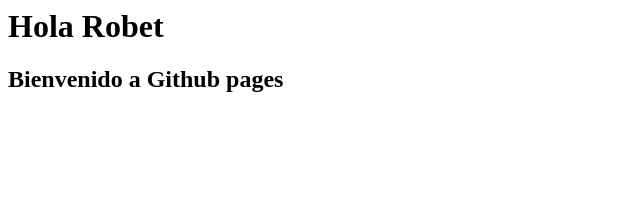
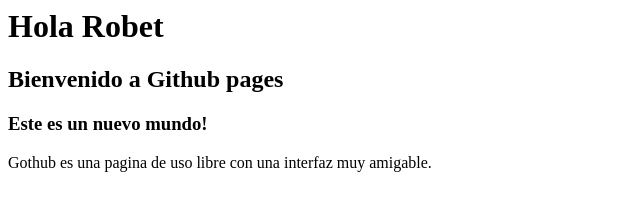
Before and after one commit to RobertAns/1-test-githubpages-full, a plain HTML site: page index.html in a window 1280 px wide. Shown: the whole page, without its empty margins (0-640 px from the left). Drawn offline with Linux system fonts and the light colour scheme.

Commit message:
Update index.html
Actualizada la pagina

```diff
--- a/index.html
+++ b/index.html
@@ -1,2 +1,4 @@
 <h1>Hola Robet </h1>
 <h2>Bienvenido a Github pages</h2>
+<h3>Este es un nuevo mundo!</h3>
+<p> Gothub es una pagina de uso libre con una interfaz muy amigable.</p>
```
